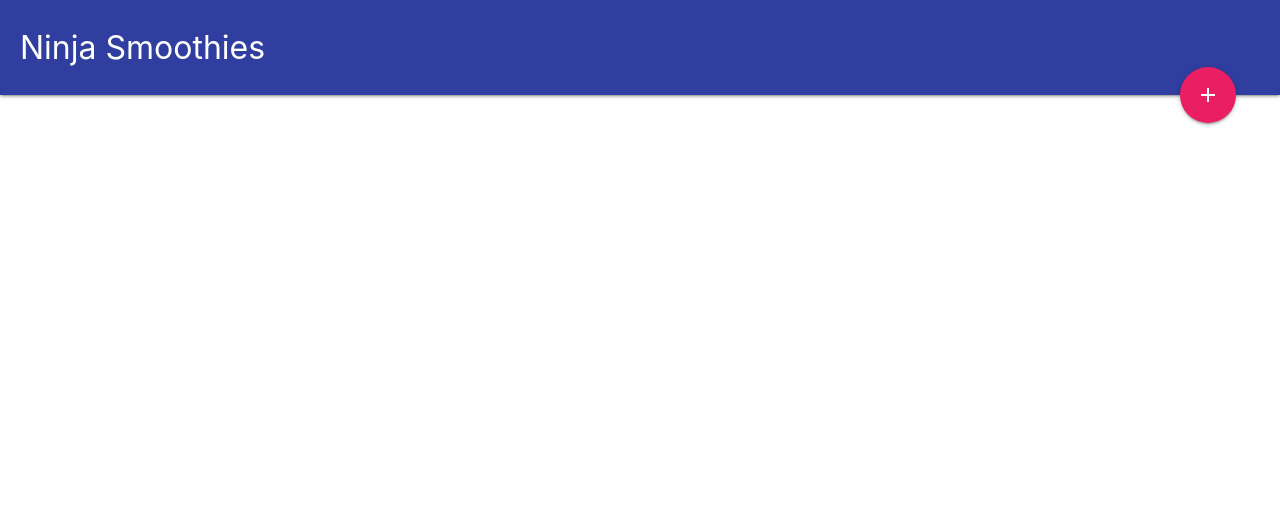
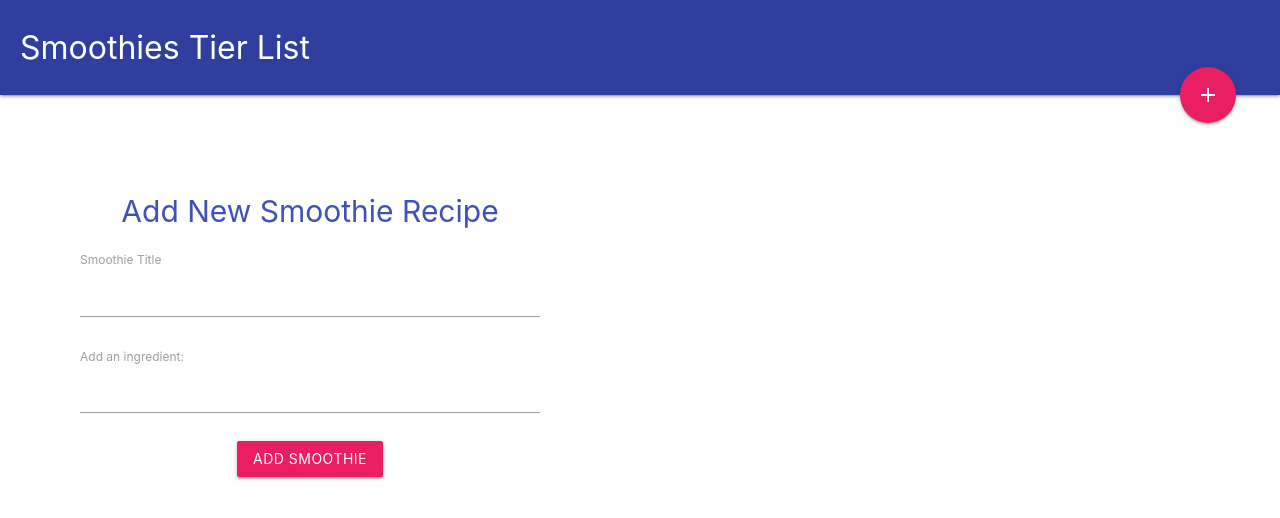
Before and after one commit to shomitarai/smoothie-tier-list, a Vue app: page /add-smoothie in a window 1280 px wide. Shown: the top 518 px of the page. Built offline with nearby package versions, Linux system fonts and the light colour scheme.

Commit message:
ADD AddSmoothie component

```diff
--- a/package.json
+++ b/package.json
@@ -9,6 +9,7 @@
   },
   "dependencies": {
     "core-js": "^2.6.5",
+    "slugify": "^1.3.4",
     "vue": "^2.6.10",
     "vue-router": "^3.0.3"
   },
--- a/src/components/layout/Navbar.vue
+++ b/src/components/layout/Navbar.vue
@@ -3,7 +3,7 @@
     <nav class="nav-extended indigo darken-2">
       <div class="nav-content">
         <router-link :to="{ name: 'Index' }">
-          <span class="nav-title">Ninja Smoothies</span>
+          <span class="nav-title">Smoothies Tier List</span>
         </router-link>
         <a href class="btn-floating btn-large halfway-fab pink">
           <router-link :to="{ name: 'AddSmoothie' }">
--- a/src/router.js
+++ b/src/router.js
@@ -1,6 +1,7 @@
 import Vue from "vue";
 import Router from "vue-router";
 import Index from "@/views/Index";
+import AddSmoothie from "@/views/AddSmoothie";
 
 Vue.use(Router);
 
@@ -12,6 +13,11 @@ export default new Router({
       path: "/",
       name: "index",
       component: Index
+    },
+    {
+      path: "/add-smoothie",
+      name: "AddSmoothie",
+      component: AddSmoothie
     }
   ]
 });
--- /dev/null
+++ b/src/views/AddSmoothie.vue
@@ -0,0 +1,112 @@
+<template>
+  <div class="add-smoothie container">
+    <h2 class="center-align indigo-text">Add New Smoothie Recipe</h2>
+    <form @submit.prevent="AddSmoothie">
+      <div class="field title">
+        <label for="title">Smoothie Title</label>
+        <input type="text" name="title" v-model="title" />
+      </div>
+
+      <div v-for="(ing, index) in ingredients" :key="index" class="field">
+        <label for="ingredient">Ingredient:</label>
+        <input type="text" name="ingredient" v-model="ingredients[index]" />
+        <i class="material-icons delete" @click="deleteIng(ing)">delete</i>
+      </div>
+
+      <div class="field add-ingredient">
+        <label for="add-ingredient">Add an ingredient:</label>
+        <input type="text" name="add-ingredient" @keydown.tab.prevent="addIng" v-model="another" />
+      </div>
+
+      <div class="field center-align">
+        <p v-if="feedback" class="red-text">{{ feedback }}</p>
+        <button class="btn pink">Add Smoothie</button>
+      </div>
+    </form>
+  </div>
+</template>
+
+
+<script>
+import db from '@/firebase/init'
+import slugify from 'slugify'
+export default {
+  name: 'AddSmoothie',
+  data() {
+    return {
+      title: null,
+      another: null,
+      ingredients: [],
+      feedback: null,
+      slug: null
+    }
+  },
+  methods: {
+    AddSmoothie() {
+      if (this.title) {
+        this.feedback = null
+        // create a slug
+        this.slug = slugify(this.title, {
+          replacement: '-',
+          remove: /[$*_+~.()'"!\-:@]/g,
+          lower: true
+        })
+        db.collection('Smoothies')
+          .add({
+            title: this.title,
+            ingredients: this.ingredients,
+            slug: this.slug
+          })
+          .then(() => {
+            this.$router.push({ name: 'Index' })
+          })
+          .catch(err => {
+            console.log(err)
+          })
+      } else {
+        this.feedback = 'You must enter a smoothie title'
+      }
+    },
+    addIng() {
+      if (this.another) {
+        this.ingredients.push(this.another)
+        this.another = null
+        this.feedback = null
+      } else {
+        this.feedback = 'You must enter a value to add an ingredient'
+      }
+    },
+    deleteIng(ing) {
+      this.ingredients = this.ingredients.filter(ingredient => {
+        return ingredient !== ing
+      })
+    }
+  }
+}
+</script>
+
+
+<style>
+.add-smoothie {
+  margin: 60px;
+  padding: 20px;
+  max-width: 500px;
+}
+.add-smoothie h2 {
+  font-size: 2em;
+  margin: 20px auto;
+}
+.add-smoothie .field {
+  margin: 20px auto;
+  position: relative;
+}
+
+.add-smoothie .delete {
+  position: absolute;
+  right: 0;
+  bottom: 16px;
+  color: #aaa;
+  font-size: 1.4em;
+  cursor: pointer;
+}
+</style>
```
Also changed, not shown: 1 other file (tests, documents, lock files or other folders).
